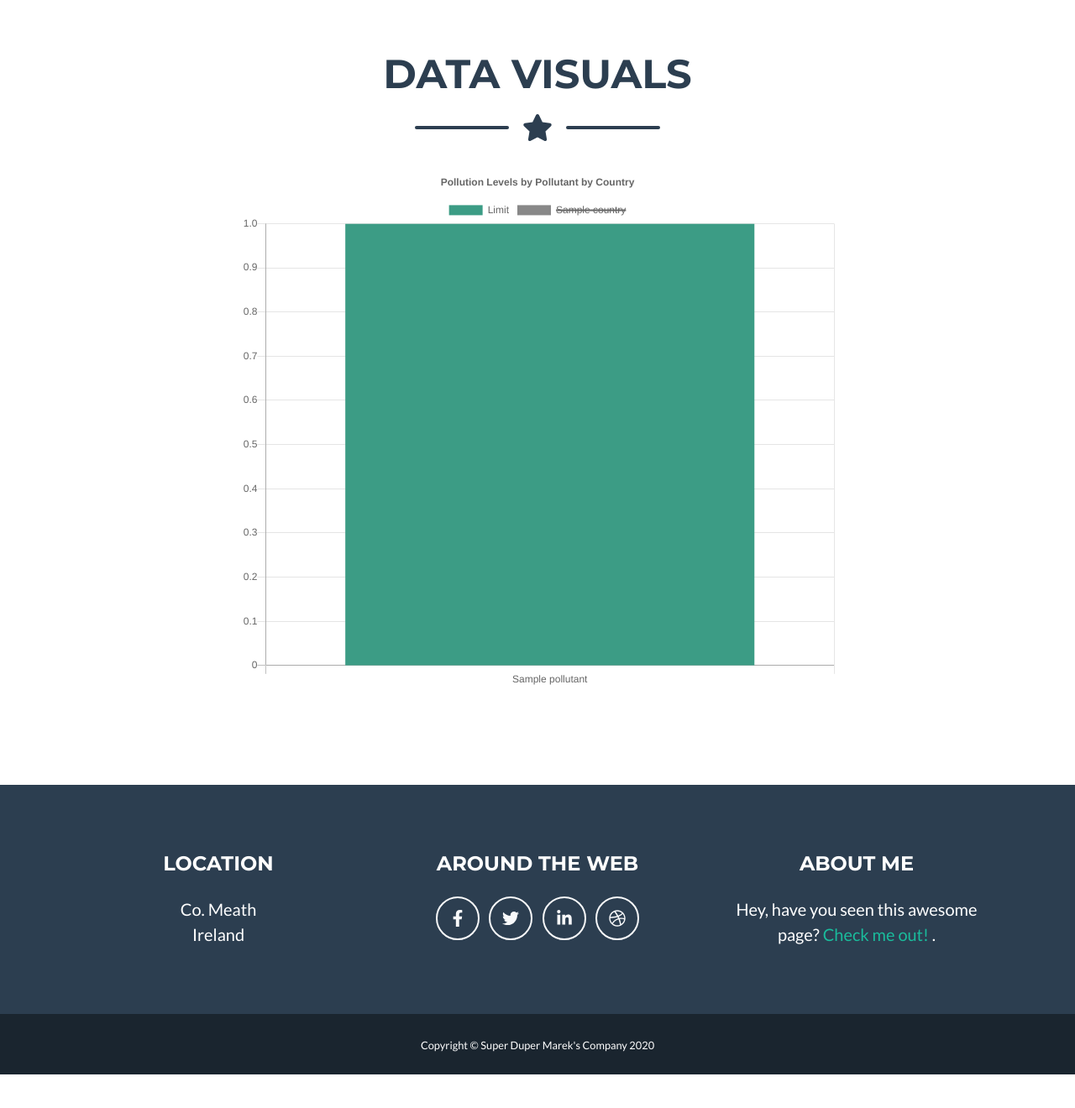
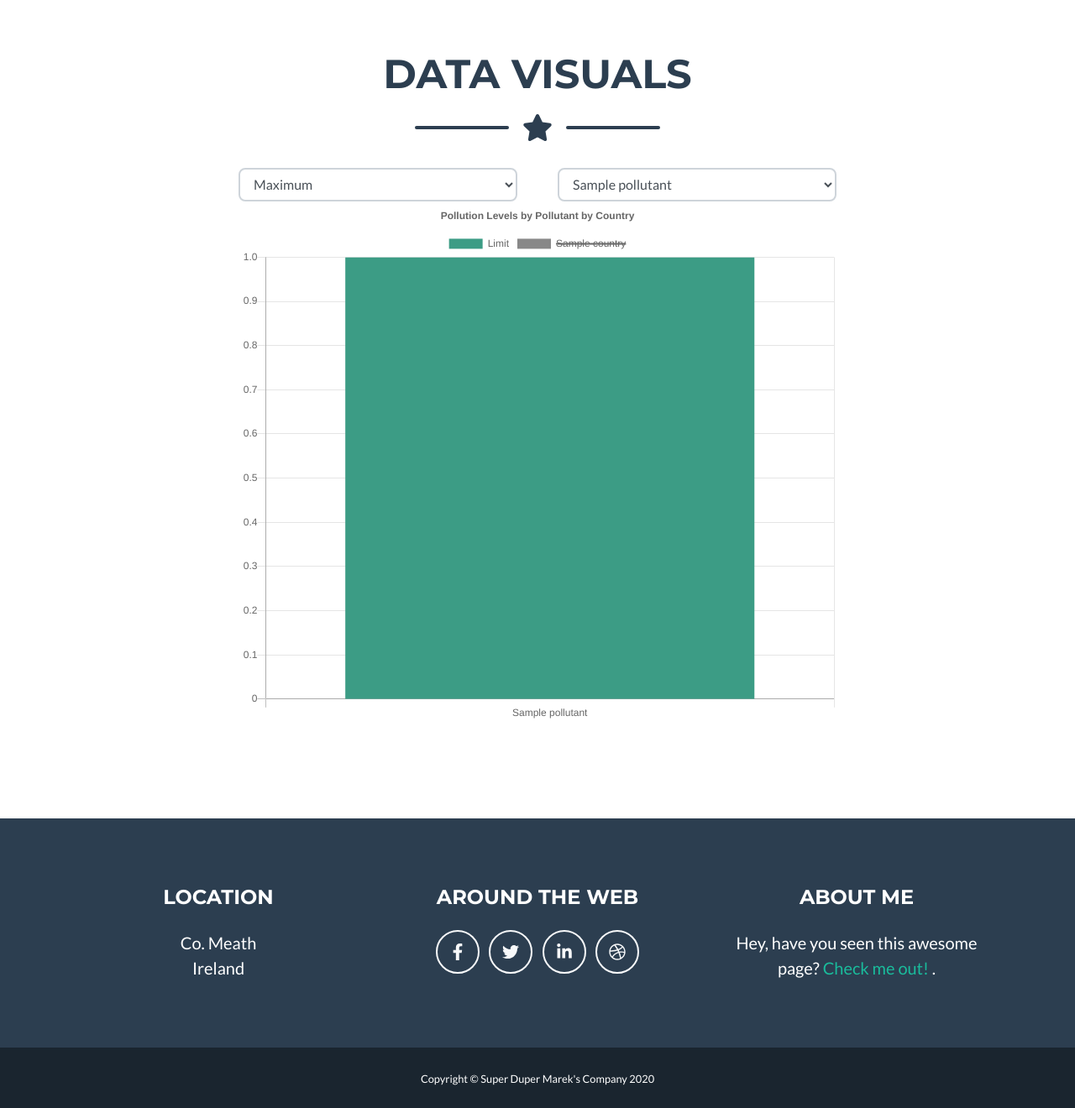
Before and after one commit to SugarloafAndACupOfJoe/mareks_portfolio, a Django app: page /airpollution/ in a window 1280 px wide. Shown: the part 1308-2628 px from the top of the page at 84% size. Before the commit the page ends 2588 px from the top, so only its background shows below. Run offline with Django 3.2, Linux system fonts and the light colour scheme; tables that the repository leaves empty hold one stand-in row (values such as "Sample post"); data that the repository does not hold is empty; some libraries are stand-ins or nearby versions.

Commit message:
minor fixes

```diff
--- a/airpollution/urls.py
+++ b/airpollution/urls.py
@@ -7,6 +7,7 @@ urlpatterns = [
     path('', views.airpollution, name='airpollution'),
     path('airpollution_table_data', views.airpollution_table_data, name='airpollution_table_data'),
     path('airpollution_visual_data1', views.airpollution_visual_data1, name='airpollution_visual_data1'),
+    path('airpollution_visual_data2', views.airpollution_visual_data2, name='airpollution_visual_data2'),
     path('temp_country_creator', views.temp_country_creator, name='temp_country_creator'),
     path('temp_add_colors_to_pollutants', views.temp_add_colors_to_pollutants, name='temp_add_colors_to_pollutants'),
 ]
--- a/airpollution/views.py
+++ b/airpollution/views.py
@@ -15,10 +15,12 @@ class ExcelUploadForm(forms.Form):
 
 
 def airpollution(request):
+    context = {
+        'app_name': request.resolver_match.app_name,
+        'pollutant_list': [p.name for p in Pollutant.objects.all()]
+    }
     if request.method == 'GET':
-        context = {
-            'app_name': request.resolver_match.app_name,
-        }
+        pass
     elif request.method == 'POST':
         form = ExcelUploadForm(request.POST, request.FILES)
         if form.is_valid():
@@ -73,10 +75,7 @@ def airpollution(request):
 
                 PollutantEntry.objects.filter(year=year, pollutant=pollutant[0]).delete()
                 PollutantEntry.objects.bulk_create(to_insert)
-        context = {
-            'app_name': request.resolver_match.app_name,
-            'message_success': 'File uploaded successfully!'
-        }
+        context['message_success'] = 'File uploaded successfully!'
     else:
         return HttpResponse('This view only handles GET and POST requests')
 
@@ -147,6 +146,56 @@ def airpollution_visual_data1(request):
     return JsonResponse(visuals_data)
 
 
+def airpollution_visual_data2(request):
+    pollutant_name = request.GET.get('pollutant', 'PM10')
+    pollutant = Pollutant.objects.get(name=pollutant_name)
+    summary_type = request.GET.get('summary_type', 'max')
+    if summary_type == 'avg':
+        name_prefix = 'Average'
+    elif summary_type == 'min':
+        name_prefix = 'Minimum'
+    else:  # by default -> max
+        name_prefix = 'Maximum'
+    all_years = [pe['year'] for pe in PollutantEntry.objects.order_by('year').values('year').distinct()]
+    all_countries = list(Country.objects.all())
+    all_pollutants = [p.name for p in Pollutant.objects.all()]
+    visuals_data = {
+        'name': f'{name_prefix} pollution level by country over time',
+        'labels': all_years,
+        'datasets': [
+            {'label': 'Limit',
+             'backgroundColor': '#3C9C85',
+             'borderColor': '#3C9C85',
+             'data': [pollutant.limit_value] * len(all_years),
+             'fill': False,
+             },
+        ]
+    }
+
+    for country in all_countries:
+        country_data = {'label': country.name,
+                        'backgroundColor': country.color,
+                        'borderColor': country.color,
+                        'data': [],
+                        'fill': False,
+                        'hidden': True}
+        visuals_data['datasets'].append(country_data)
+        for year in all_years:
+            f = Q(pollutant=pollutant, year=year, country=country)
+            if summary_type == 'avg':
+                country_tot = PollutantEntry.objects.aggregate(s=Sum('pollution_level', filter=f))['s']
+                country_count = PollutantEntry.objects.filter(f).count()
+                country_data['data'].append(country_tot / country_count if country_count else 0)
+            elif summary_type == 'min':
+                country_min = PollutantEntry.objects.aggregate(s=Min('pollution_level', filter=f))['s']
+                country_data['data'].append(country_min if country_min else 0)
+            else:  # by default -> max
+                country_max = PollutantEntry.objects.aggregate(s=Max('pollution_level', filter=f))['s']
+                country_data['data'].append(country_max if country_max else 0)
+
+    return JsonResponse(visuals_data)
+
+
 def temp_country_creator(request):
     countries = {
         'Albania': ['AL', '#f60a0a'],
--- a/templates/airpollution/welcome.html
+++ b/templates/airpollution/welcome.html
@@ -99,6 +99,24 @@
             <div class="row">
                 <div id="visuals-container" class="col-lg-8 mx-auto">
 
+                    <div class="row">
+                        <div class="col-12 col-md-6">
+                            <select class="form-control" id="chart2-summary-type">
+                                <option value="max">Maximum</option>
+                                <option value="min">Minimum</option>
+                                <option value="avg">Average</option>
+                            </select>
+                        </div>
+                        <div class="col-12 col-md-6">
+                            <select class="form-control" id="chart2-pollutant">
+                                {% for pollutant in pollutant_list %}
+                                <option value={{ pollutant }}>{{ pollutant }}</option>
+                                {% endfor %}
+                            </select>
+                        </div>
+                    </div>
+                <div id="chart2"></div>
+
                 </div>
             </div>
         </div>
@@ -109,9 +127,37 @@
 
 {% block js %}
     <script>
-        let render_char1 = function (canvas, name, labels, datasets) {
+        function renderChart(chart_type, canvas, name, labels, datasets) {
+            let scales = {}
+            if (chart_type === 'bar') {
+                scales = {
+                    xAxes: [{
+                        stacked: true,
+                    }],
+                    yAxes: [{
+                        stacked: true
+                    }]
+                }
+            } else if (chart_type === 'line') {
+                scales = {
+                    xAxes: [{
+                        display: true,
+                        scaleLabel: {
+                            display: true,
+                            labelString: 'Month'
+                        }
+                    }],
+                    yAxes: [{
+                        display: true,
+                        scaleLabel: {
+                            display: true,
+                            labelString: 'Value'
+                        }
+                    }]
+                }
+            }
             myChart = new Chart(canvas, {
-                type: 'bar',
+                type: chart_type,
                 data: {'labels': labels, 'datasets': datasets},
                 options: {
                     title: {
@@ -124,14 +170,7 @@
                         position: 'nearest'
                     },
                     responsive: true,
-                    scales: {
-                        xAxes: [{
-                            stacked: true,
-                        }],
-                        yAxes: [{
-                            stacked: true
-                        }]
-                    }
+                    scales: scales
                 }
             });
         }
@@ -159,9 +198,25 @@
                 for (const [chart_name, d] of Object.entries(data)) {
                     let canvas = $('<canvas />').addClass('mb-3').attr('width', "400").attr("height", "350")
                     $('#visuals-container').append(canvas)
-                    render_char1(canvas, chart_name, d.labels, d.datasets)
+                    renderChart('bar', canvas, chart_name, d.labels, d.datasets)
                 }
             });
+
+            let loadChart2 = function (summary_type, pollutants) {
+                $.get(`airpollution_visual_data2?summary_type=${summary_type}&pollutant=${pollutants}`, function (data) {
+                    let canvas = $('<canvas />').addClass('mb-3').attr('width', "400").attr("height", "350")
+                    $('#chart2').html(canvas)
+                    renderChart('line', canvas, data.name, data.labels, data.datasets)
+                });
+            }
+
+            loadChart2('max', 'PM10')
+            $('#chart2-summary-type, #chart2-pollutant').on('change', function() {
+                let summary_type = $('#chart2-summary-type').val()
+                let pollutant = $('#chart2-pollutant').val()
+                loadChart2(summary_type, pollutant)
+            })
+
 
         })
     </script>
```
